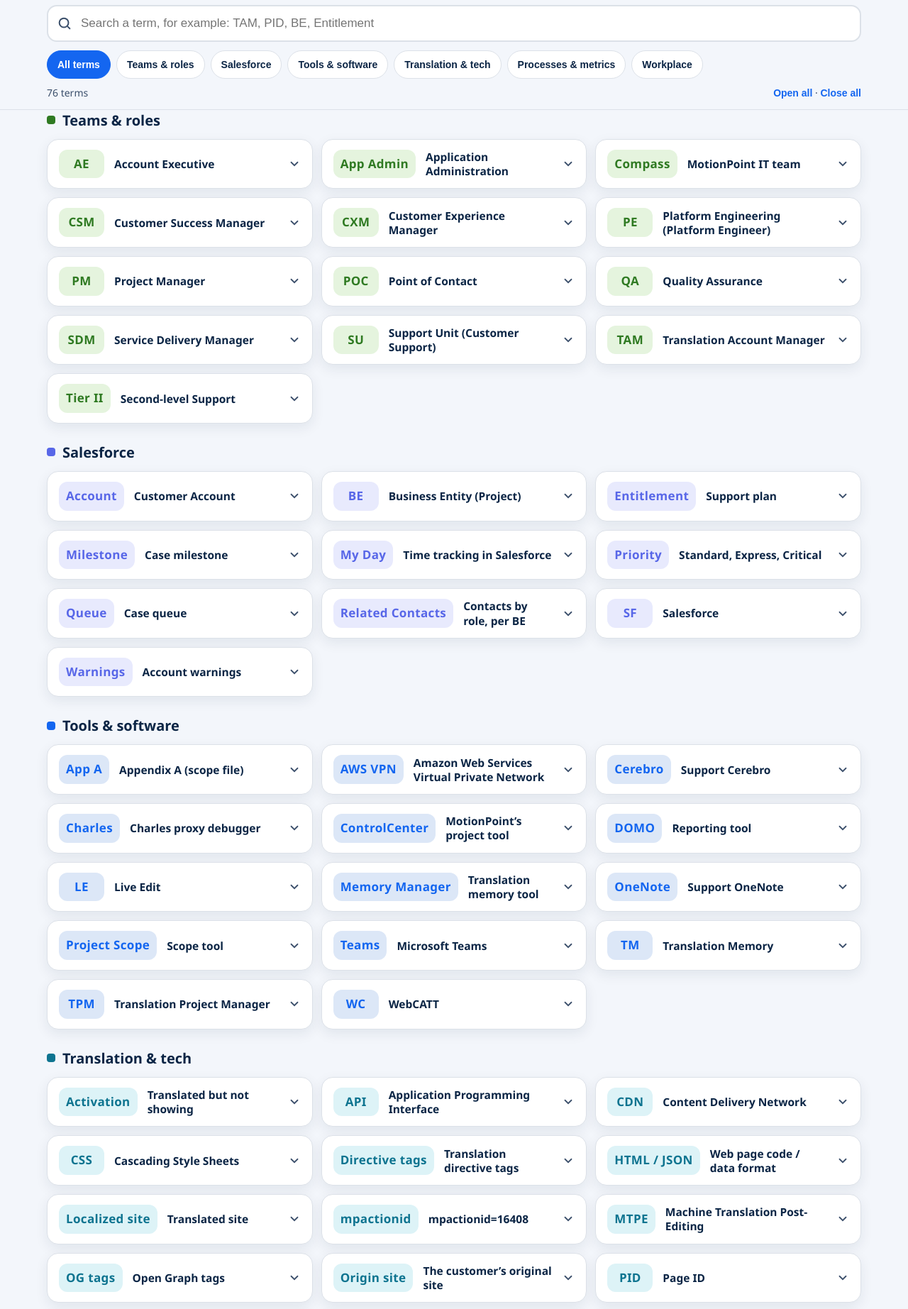
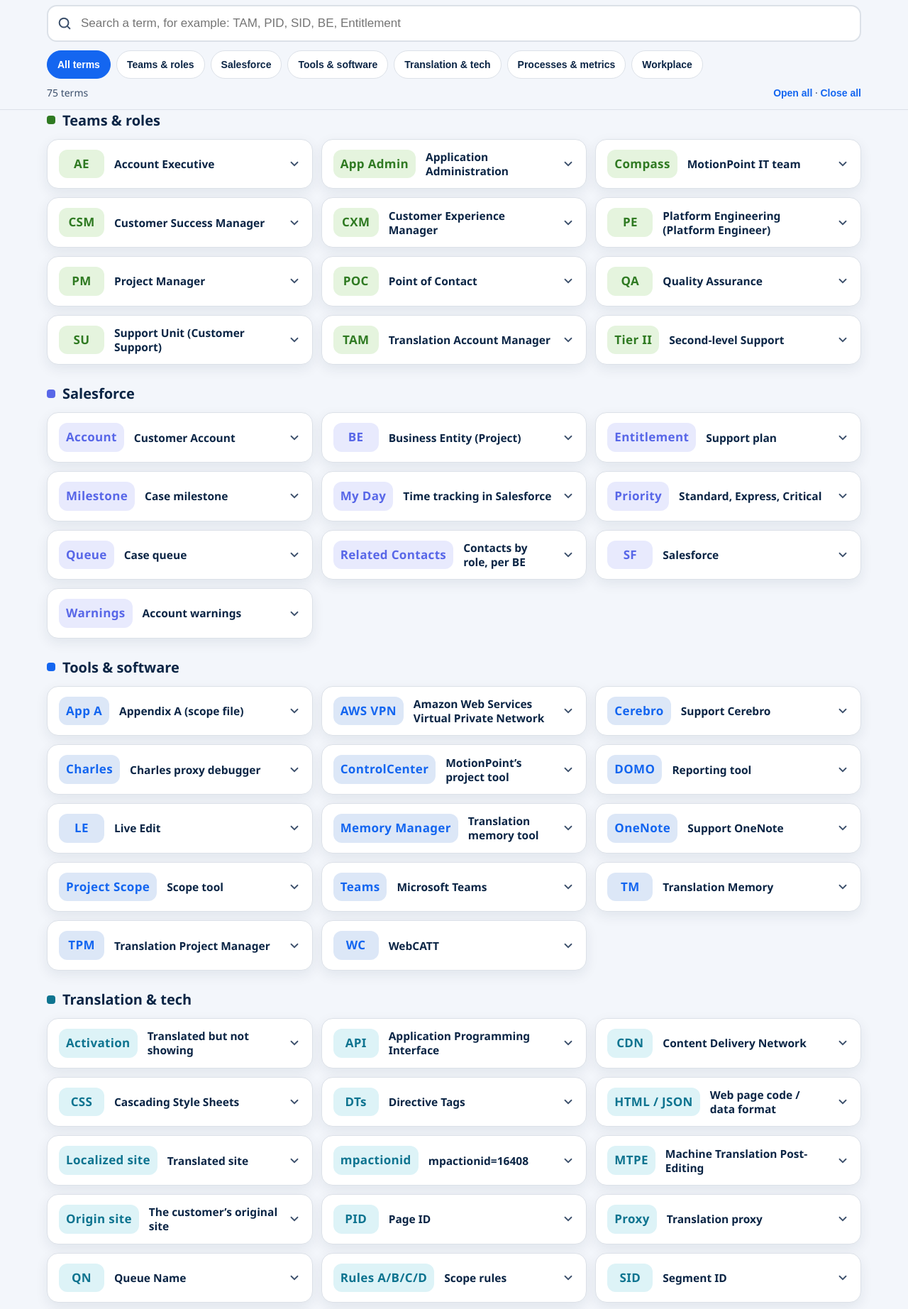
Before and after one commit to motionpoint-support/Support-Glossary, a plain HTML site: page index.html in a window 1280 px wide. Shown: the part 140-1985 px from the top of the page at 71% size. Drawn offline with Linux system fonts and the light colour scheme.

Commit message:
Add files via upload

```diff
--- a/index.html
+++ b/index.html
@@ -85,7 +85,7 @@ footer b{color:var(--ink)}
     <div class="search">
       <svg width="22" height="22" viewBox="0 0 24 24" fill="none" stroke="currentColor" stroke-width="2.2" stroke-linecap="round" aria-hidden="true"><circle cx="11" cy="11" r="7"></circle><path d="M20 20l-3.5-3.5"></path></svg>
       <label for="q" style="position:absolute;width:1px;height:1px;overflow:hidden;clip:rect(0 0 0 0)">Search the glossary</label>
-      <input id="q" type="search" placeholder="Search a term, for example: TAM, PID, BE, Entitlement" autocomplete="off">
+      <input id="q" type="search" placeholder="Search a term, for example: TAM, PID, SID, BE, Entitlement" autocomplete="off">
       <button class="clear" id="clear" type="button" aria-label="Clear search">&times;</button>
     </div>
     <div class="row" id="chips" role="group" aria-label="Filter by category"></div>
@@ -129,7 +129,6 @@ const G = [
  ['QA', 'Quality Assurance', 'team', 'Tests the translated sites. QA sends Support Automation cases for origin-site defects and customer-action cases, and adds or removes crawl patterns for scope changes.', ['qa', 'appa']],
  ['App Admin', 'Application Administration', 'team', 'The team that administers MotionPoint&rsquo;s applications. Cases about application access or setup may route here.', []],
  ['AE', 'Account Executive', 'team', 'The salesperson for an account. Can request scope changes or new work on the customer&rsquo;s behalf.', ['appa']],
- ['SDM', 'Service Delivery Manager', 'team', 'Oversees service delivery for an account. You&rsquo;ll see this role on Salesforce cases and accounts.', []],
  ['Compass', 'MotionPoint IT team', 'team', 'MotionPoint&rsquo;s own IT team. Contact Compass for MotionPoint tools, access and software they installed: Salesforce, ControlCenter, AWS VPN, Teams, Outlook. Email first; no reply in 15 minutes on an urgent issue, call.', ['tech']],
  ['POC', 'Point of Contact', 'team', 'The person to contact for something. Customers have POCs (for example, Emergency POCs in a BE&rsquo;s Related Contacts), and staffing partners have an IT POC.', ['accts', 'tech', 'outage']],
  // Salesforce
@@ -148,7 +147,7 @@ const G = [
  ['TPM', 'Translation Project Manager', 'tool', 'The ControlCenter screen where you search for a customer and open their language projects.', ['charles', 'api']],
  ['WC', 'WebCATT', 'tool', 'Opens from a language project in ControlCenter. Where you search the page queue, find PIDs and schedule content.', ['charles', 'vs']],
  ['TM', 'Translation Memory', 'tool', 'The stored translations for a customer. Searched to find how something was translated before.', ['tm', 'api']],
- ['LE', 'Live Edit', 'tool', 'Lets you review and change translations directly on the translated page, including the title, meta description and OG tags.', ['live']],
+ ['LE', 'Live Edit', 'tool', 'Lets you review and change translations directly on the translated page, including the page title and meta description.', ['live']],
  ['Memory Manager', 'Translation memory tool', 'tool', 'A self-service ControlCenter tool for finding and managing translations. Spotting a customer who could use it? Make their CXM aware.', ['mm']],
  ['Project Scope', 'Scope tool', 'tool', 'A self-service ControlCenter tool that shows what&rsquo;s in a customer&rsquo;s scope.', ['scope']],
  ['App A', 'Appendix A (scope file)', 'tool', 'The customer&rsquo;s scope file in SharePoint. Lists which URLs follow rule A, B, C or D. Must be updated accurately and cleanly after every scope change.', ['appa']],
@@ -160,6 +159,7 @@ const G = [
  ['OneNote', 'Support OneNote', 'tool', 'Support&rsquo;s shared notes, including Support - Procedures. Check it before you escalate.', ['dos', 'appa']],
  // Translation & tech
  ['PID', 'Page ID', 'tech', 'The ID of a page or piece of content in ControlCenter. Include PIDs in your note to the TAM.', ['charles', 'transl']],
+ ['SID', 'Segment ID', 'tech', 'A number that helps the TAM or PE locate a specific segment inside a PID. Include it with the PID when you point to an exact piece of text.', ['charles', 'transl']],
  ['QN', 'Queue Name', 'tech', 'The name of a translation queue, built from source, target and region, for example EN.ES.US.1234.', ['api']],
  ['Origin site', 'The customer&rsquo;s original site', 'tech', 'The customer&rsquo;s own (usually English) website. Always test it first: if the issue is there too, it&rsquo;s an origin-site defect, not ours.', ['misalign', 'qa', 'proxy']],
  ['Localized site', 'Translated site', 'tech', 'The translated version of the customer&rsquo;s site, served through MotionPoint&rsquo;s proxy.', ['proxy']],
@@ -169,11 +169,10 @@ const G = [
  ['mpactionid', 'mpactionid=16408', 'tech', 'The URL parameter that pushes a page into the translation queue. Add it to a page URL, or let Charles add it.', ['transl', 'charles']],
  ['Activation', 'Translated but not showing', 'tech', 'Content that is already 100% translated but isn&rsquo;t showing on the live site. Routes to PE - Translation.', ['transl']],
  ['Rules A/B/C/D', 'Scope rules', 'tech', 'A: auto-queues (fully managed). B: manual only (maintenance mode). C: nothing queued (original language). D: out of scope (redirects to the origin).', ['appa', 'scope']],
- ['Directive tags', 'Translation directive tags', 'tech', 'Tags in a page&rsquo;s code that tell the proxy what to translate or skip.', ['directive']],
+ ['DTs', 'Directive Tags', 'tech', 'Tags in a page&rsquo;s code that tell the proxy what to translate or skip.', ['directive']],
  ['MTPE', 'Machine Translation Post-Editing', 'tech', 'Machine translation reviewed and edited by a human linguist. One of the translation service levels, with its own per-word rate.', ['recon', 'spike']],
  ['CSS', 'Cascading Style Sheets', 'tech', 'The code that controls how a page looks. Many misalignment issues are CSS issues.', ['misalign']],
  ['SSL / CSR', 'Secure Sockets Layer / Certificate Signing Request', 'tech', 'Security certificates for a site&rsquo;s domains. For a certificate request, confirm you have both the certificate file and the passphrase.', []],
- ['OG tags', 'Open Graph tags', 'tech', 'Page tags that control how a link looks when shared on social media. Editable in Live Edit.', ['live']],
  ['URL', 'Uniform Resource Locator', 'tech', 'A web address. Include the exact URL in every hand-off.', ['transl', 'misalign']],
  ['HTML / JSON', 'Web page code / data format', 'tech', 'HTML is the code of a web page. JSON is a data format; content loaded from JSON may not queue the usual way.', ['charles']],
  // Processes & metrics
```
